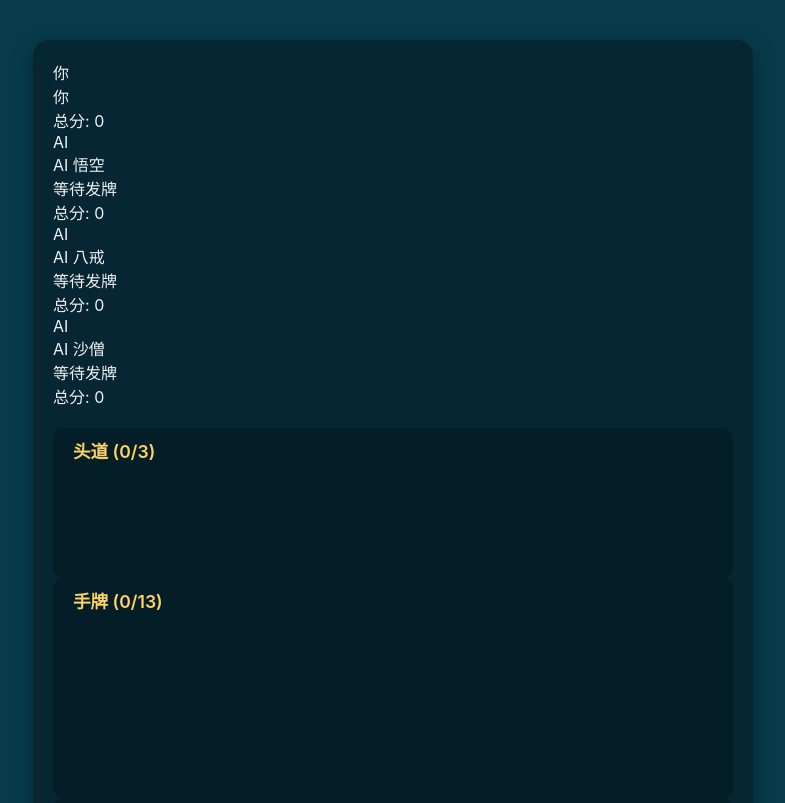
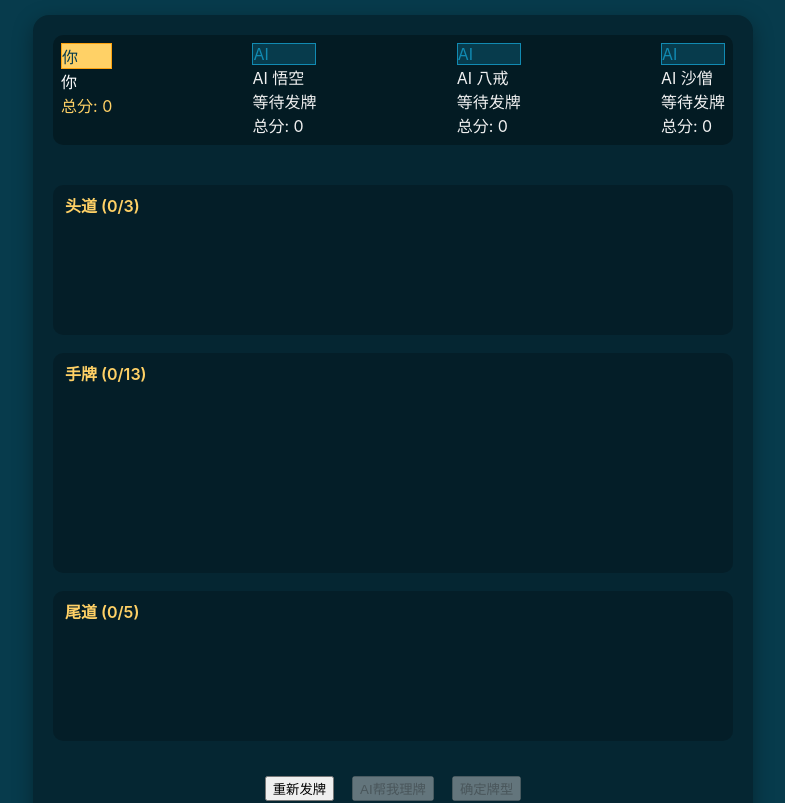
Before and after one commit to wen952555/sss, a React (Create React App) app in the folder frontend/: page / in a window 1280 px wide. Shown: the top 803 px of the page, without its empty margins (247-1032 px from the left). Built offline with nearby package versions, Linux system fonts and the light colour scheme.

Commit message:
Update App.css

```diff
--- a/frontend/src/App.css
+++ b/frontend/src/App.css
@@ -1,207 +1,156 @@
 /* frontend/src/App.css */
 
-/* --- 全局与基础布局 (保持不变) --- */
+/* --- 全局与基础布局 --- */
 body { font-family: -apple-system, BlinkMacSystemFont, 'Segoe UI', Roboto, ऑक्सीजन, Ubuntu, Cantarell, 'Fira Sans', 'Droid Sans', 'Helvetica Neue', sans-serif; -webkit-font-smoothing: antialiased; -moz-osx-font-smoothing: grayscale; background-color: #073b4c; color: #f1f1f1; margin: 0; padding: 0; box-sizing: border-box; }
 *, *::before, *::after { box-sizing: inherit; }
 .app-container { display: flex; flex-direction: column; align-items: center; width: 100%; min-height: 100vh; padding: 15px; }
 
-/* --- 顶部玩家状态横幅 (保持不变) --- */
-.top-banner-container { /* ... */ }
-/* ... (AIPlayerDisplay 和 HumanPlayerBannerDisplay 的样式保持不变) ... */
+/* --- 顶部玩家状态横幅 (紧凑显示) --- */
+.top-banner-container {
+  display: flex;
+  justify-content: space-between; /* 或 space-around，根据间距喜好 */
+  align-items: stretch;
+  width: 100%;
+  max-width: 900px; /* 调整最大宽度以容纳4个玩家信息 */
+  padding: 8px;
+  margin-bottom: 20px;
+  background-color: rgba(0, 0, 0, 0.3);
+  border-radius: 10px;
+  gap: 8px; /* 玩家信息块之间的间隙 */
+}
+
+/* 通用玩家显示块样式 (用于真人和AI) */
+.player-banner-item { /* 应用于 HumanPlayerInfoBlock 和 AIPlayerDisplay 的外层div */
+  flex: 1 1 23%; /* 尝试让每个块占据大约1/4宽度，并允许收缩和增长 */
+  min-width: 120px; /* 非常小的最小宽度 */
+  max-width: 200px; /* 限制最大宽度，避免过宽 */
+  padding: 8px 10px; /* 减小内边距 */
+  border-radius: 6px;
+  border: 1px solid rgba(255, 255, 255, 0.1);
+  display: flex;
+  flex-direction: column;
+  align-items: center;
+  text-align: center;
+  background-color: rgba(255, 255, 255, 0.05);
+  transition: all 0.3s ease; /* 为状态变化添加过渡 */
+}
+.human-player-banner-item { border-color: #ffd166; }
+.ai-player-display.arranged { border-color: #06d6a0; }
+.ai-player-display.thinking { border-color: #ffd166; animation: pulse-border 1.5s infinite; }
+@keyframes pulse-border { /* ... (保持不变) ... */ }
+
+.player-avatar-banner { width: 30px; height: 30px; border-radius: 50%; display: flex; align-items: center; justify-content: center; font-weight: bold; font-size: 1em; margin-bottom: 5px; }
+.human-player-avatar { background-color: #ffd166; color: #073b4c; border: 1px solid #fca311;}
+.ai-player-avatar { background-color: #073b4c; color: #118ab2; border: 1px solid #118ab2;}
+
+.player-name-banner { font-weight: 500; font-size: 0.9em; color: #e0e0e0; margin-bottom: 2px; white-space: nowrap; overflow: hidden; text-overflow: ellipsis; max-width: 100%;}
+.human-player-name { color: #fff; }
+
+.player-status-banner { font-size: 0.7em; color: #9eadba; margin-bottom: 3px; min-height: 1em; font-style: italic; }
+.ai-player-status { /* 同上 */ }
+
+.player-score-container-banner { margin-top: auto; font-size: 0.8em; width: 100%;}
+.player-total-score-banner, .player-round-score-banner { display: block; padding: 1px 0; margin: 0; white-space: nowrap; }
+.player-total-score-banner { font-weight: bold; font-size:0.85em; }
+.player-round-score-banner { font-size: 0.75em; opacity: 0.7; }
+.human-player-total-score { color: #ffd166; }
+.positive { color: #06d6a0; }
+.negative { color: #ef476f; }
 
 
 /* --- 游戏板与牌道区域 --- */
-.game-board {
-  display: flex;
-  flex-direction: column;
-  gap: 20px; /* 牌道之间的垂直间距 */
-  padding: 20px;
-  background-color: rgba(0, 0, 0, 0.35);
-  border-radius: 16px;
-  box-shadow: 0 6px 20px rgba(0,0,0,0.35);
+.game-board { display: flex; flex-direction: column; gap: 20px; padding: 20px; background-color: rgba(0, 0, 0, 0.35); border-radius: 16px; box-shadow: 0 6px 20px rgba(0,0,0,0.35); width: 100%; max-width: 720px; margin-top: 0; }
+.hand-lanes-container { display: flex; flex-direction: column; gap: 18px; width: 100%; max-width: 680px; margin: 0 auto; }
+.hand-area { background-color: rgba(0, 0, 0, 0.2); padding: 15px; border-radius: 10px; min-height: 150px; display: flex; flex-direction: row; /* 改回row */ gap: 10px; transition: background-color 0.25s ease-in-out, box-shadow 0.25s ease; position: relative; align-items: center; /* 卡牌垂直居中 */ }
+.hand-info-internal { position: absolute; top: 8px; left: 12px; right: 12px; display: flex; justify-content: space-between; align-items: center; pointer-events: none; /* 避免遮挡拖拽 */ z-index: 1;} /* 让文字在卡牌上方 */
+.hand-area-title-internal { color: #ffd166; font-weight: 600; font-size: 1em; margin: 0; }
+.hand-type-display-internal { font-size: 0.9em; color: #f1f1f1; background-color: rgba(0,0,0,0.6); padding: 3px 8px; border-radius: 4px; font-weight: 500; }
+.hand-area.allow-wrapping { flex-wrap: wrap; justify-content: center; min-height: 220px; padding-top: 40px; /* 为绝对定位的文字留空间 */ align-items: flex-start; }
+.hand-area:not(.allow-wrapping) { flex-wrap: nowrap; justify-content: center; padding-top: 40px; /* 也为绝对定位文字留空间 */ }
+.hand-area.droppable-active { background-color: rgba(66, 153, 225, 0.3); }
+
+/* 卡牌样式 - 尺寸保持较大 */
+.card { width: 80px; height: 112px; border-radius: 6px; /* ...其他不变... */ }
+/* ... (CardComponent, Card 拖拽等样式保持不变) ... */
+
+
+/* --- 控制按钮区域 --- */
+.controls { display: flex; justify-content: center; gap: 18px; padding-top: 15px; width: 100%; flex-wrap: wrap; }
+/* ... (GameButton 样式保持不变) ... */
+.game-button.compare-all-button { /* ... */ margin-top: 10px; /* 确保与上方按钮有间隔 */ }
+
+
+/* --- 比牌结果模态框样式 --- */
+.modal-overlay { position: fixed; top: 0; left: 0; right: 0; bottom: 0; background-color: rgba(0, 0, 0, 0.8); display: flex; align-items: center; justify-content: center; z-index: 1000; padding: 15px; }
+.modal-content { background-color: #0c2b35; padding: 20px; border-radius: 12px; box-shadow: 0 8px 25px rgba(0, 0, 0, 0.5); position: relative; width: 100%; max-width: 760px; /* 模态框宽度可以大一些以容纳田字格 */ /* height: auto; */ /* 移除固定高度，让其自适应 */ max-height: 95vh; overflow-y: auto; /* 内容多时才滚动 */ border: 1px solid rgba(255, 255, 255, 0.1); }
+.modal-close-button { /* ... */ }
+.comparison-modal-content h2 { text-align: center; color: #ffd166; margin-top: 0; margin-bottom: 20px; font-size: 1.6em; }
+
+.comparison-grid {
+  display: grid;
+  grid-template-columns: repeat(2, 1fr); /* 严格两列 */
+  grid-auto-rows: minmax(min-content, auto); /* 行高由内容决定，但至少是内容高度 */
+  gap: 15px;
   width: 100%;
-  max-width: 720px; /* 游戏板宽度可以稍大以容纳更大的牌 */
-  margin-top: 25px; /* 与顶部横幅的间距 */
 }
 
-/* 包裹三个牌道区域的容器 - 这个不再需要，hand-area-zone 直接作为子元素 */
-/* .hand-lanes-container { ... } */
+.comparison-cell {
+  background-color: rgba(255, 255, 255, 0.04);
+  padding: 12px;
+  border-radius: 8px;
+  border: 1px solid rgba(255, 255, 255, 0.08);
+  display: flex;
+  flex-direction: column; /* 确保内部元素垂直排列 */
+  min-height: 200px; /* 给单元格一个最小高度，确保对齐，根据内容调整 */
+}
+.comparison-cell.empty { display: flex; align-items: center; justify-content: center; color: #555; font-style: italic; background-color: rgba(0,0,0,0.1); }
+.human-player-cell { border-color: #ffd166; }
+.comparison-cell h4 { color: #e0e0e0; margin-top: 0; margin-bottom: 10px; font-size: 1em; border-bottom: 1px solid rgba(255,255,255,0.08); padding-bottom: 6px; display: flex; justify-content: space-between; flex-wrap: wrap;}
+.human-player-cell h4 { color: #ffd166; }
+.score-summary { font-size: 0.8em; color: #b0bec5; white-space: nowrap; }
+.comparison-hand-row { margin-bottom: 8px; }
+.comparison-hand-row strong { color: #89cff0; /* 牌道名称用更亮的蓝色 */ font-size: 0.8em; display: block; margin-bottom: 4px; }
+.hand-eval-name { color: #f1f1f1; font-weight: normal; } /* 牌型名称 */
 
-/* 单个牌道的整体区域 */
-.hand-area-zone {
-  /* 如果需要每个牌道有外边框或特定背景，可以在这里设置 */
+.mini-cards {
+  display: flex;
+  gap: 3px; /* 小卡牌间距 */
+  flex-wrap: nowrap; /* 确保5张牌在一行 */
+  justify-content: center; /* 居中 */
+  align-items: center;
+  min-height: 45px; /* 至少有小卡牌的高度 */
+  margin-bottom: 5px; /* 与下一行牌道信息的间距 */
 }
 
-/* 牌道内的 Droppable 区域 (实际容纳卡牌和文字的区域) */
-.hand-area {
-  background-color: rgba(0, 0, 0, 0.2); /* 加深一点背景，使其与game-board区分 */
-  padding: 15px; /* 增加内边距，为文字和更大的卡牌提供空间 */
-  border-radius: 10px; /* 更大的圆角 */
-  min-height: 150px; /* 显著增加最小高度 (大卡牌高度 + 文字 + padding) */
-  display: flex;
-  flex-direction: column; /* 主要方向改为垂直：文字信息在上，卡牌在下 */
-  /* 或者 flex-direction: row; align-items: flex-start; 如果希望文字和卡牌左右排列 */
-  gap: 10px; /* 文字信息和卡牌之间的间隙 */
-  transition: background-color 0.25s ease-in-out, box-shadow 0.25s ease;
-  position: relative; /* 如果内部元素需要绝对定位 */
+.comparison-cell .static-card { /* 模态框中的静态卡牌 */
+  width: 32px;  /* 进一步缩小以确保5张能在一行显示，且整体不超宽 */
+  height: 45px; /* 保持比例 */
+  box-shadow: none; /* 移除阴影，更简洁 */
+  border: 1px solid rgba(255,255,255,0.1); /* 加个细边框 */
+  border-radius: 2px;
 }
+.comparison-cell .static-card img { object-fit: fill; /* 尝试fill确保填满，如果SVG比例好 */ }
+.comparison-cell .static-card-placeholder { width: 32px; height: 45px; font-size: 10px; }
+.comparison-cell .image-error-text { font-size: 8px; }
 
-/* 文字信息容器 (在 hand-area 内部) */
-.hand-info-internal {
-  display: flex;
-  justify-content: space-between; /* 标题居左，牌型居右 */
-  align-items: center;
-  width: 100%;
-  /* margin-bottom: 10px; */ /* 这个间隙由 hand-area 的 gap 控制 */
-  padding: 0 5px; /* 轻微内边距 */
-}
-
-.hand-area-title-internal { /* 牌道标题，如 "头道 (3/3)" */
-  color: #ffd166;
-  font-weight: 600;
-  font-size: 1.1em;
-  margin: 0;
-}
-
-.hand-type-display-internal { /* 牌型名称，如 "乌龙" */
-  font-size: 1em; /* 增大牌型字号 */
-  color: #f1f1f1;
-  background-color: rgba(0,0,0,0.5);
-  padding: 4px 10px;
-  border-radius: 5px;
-  font-weight: 500;
-}
-
-/* 卡牌容器 (如果需要一个专门的容器来应用flex换行等) */
-/* .cards-container-internal {
-    display: flex;
-    flex-wrap: nowrap; // 默认不换行
-    justify-content: center;
-    align-items: center;
-    gap: 8px;
-    width: 100%;
-} */
-
-/* 如果 hand-area 的 flex-direction 是 column, 卡牌会自然占据剩余宽度 */
-/* 如果 hand-area 是 row, 那么卡牌会和 hand-info-internal 并列 */
-/* 我们这里假设 hand-area 是 column，然后卡牌在其内部再用 flex row 排列 */
-/* 所以，直接对 .hand-area 的子元素（即卡牌）应用 flex 规则 */
-.hand-area > .card, /* 直接子元素卡牌 */
-.hand-area > div[data-rbd-placeholder-context-id] { /* dnd 的 placeholder */
-  /* 这个选择器可能不够通用，如果卡牌被包裹在其他div里，需要调整 */
-}
-
-/* 对于 .hand-area.allow-wrapping (手牌区)，我们需要让内部的卡牌换行 */
-.hand-area.allow-wrapping {
-  /* flex-direction: column; */ /* 保持 column，让 hand-info-internal 在上方 */
-  /* 然后让内部的卡牌自己换行 */
-  /* 这意味着卡牌不能直接是 .hand-area 的子元素来实现换行，需要一个包裹层 */
-  /* 或者 .hand-area 本身作为卡牌的 flex 容器，文字用绝对定位 */
-
-  /* 方案：让 .hand-area 整体是 flex-wrap: wrap 来排列卡牌，文字信息用绝对定位 */
-  flex-direction: row; /* 改回 row，让卡牌可以横向排列和换行 */
-  flex-wrap: wrap;
-  justify-content: center; /* 或 flex-start */
-  align-items: flex-start; /* 卡牌从顶部开始 */
-  min-height: 220px; /* 至少两行大卡牌的高度 */
-  padding-top: 45px; /* 为绝对定位的文字信息留出空间 */
-  position: relative; /* 确保 hand-info-internal 可以相对于它定位 */
-}
-
-.hand-area.allow-wrapping .hand-info-internal { /* 手牌区文字信息绝对定位到顶部 */
-  position: absolute;
-  top: 10px;
-  left: 15px;
-  right: 15px;
-  /* display: flex; justify-content: space-between; align-items: center; */ /* 已有 */
-  z-index: 1; /* 确保在卡牌之上，如果卡牌也有z-index */
-}
-/* 如果手牌区也希望文字和卡牌用flex column，则 hand-area.allow-wrapping 保持 column，
-   然后内部需要一个 .cards-wrapper 来做 flex-row 和 flex-wrap */
-
-
-.hand-area:not(.allow-wrapping) { /* 头道、尾道、中道 (非手牌时) */
-  /* flex-direction: column; */ /* 保持 column */
-  /* 内部卡牌容器需要横向排列不换行 */
-  /* 或者 .hand-area 是 row，然后 justify-content: center */
-  flex-direction: row; /* 改为 row，让文字和卡牌都在一行里，或文字绝对定位 */
-  justify-content: center;
-  align-items: center; /* 卡牌和文字垂直居中 */
-  flex-wrap: nowrap;
-  padding-top: 15px; /* 恢复正常padding */
-}
-.hand-area:not(.allow-wrapping) .hand-info-internal {
-  position: absolute; /* 固定道文字也用绝对定位 */
-  top: 10px;
-  left: 15px;
-  right: 15px;
-  /* 或者使用 order 属性，如果 hand-area 是 flex: row */
-  /* order: -1; margin-right: 15px; */ /* 将文字放在卡牌左边 */
-}
-
-
-.hand-area.droppable-active { background-color: rgba(66, 153, 225, 0.3); box-shadow: inset 0 0 10px rgba(66, 153, 225, 0.2); }
-
-
-/* --- 卡牌样式 (增大尺寸) --- */
-.card {
-  width: 80px;  /* 显著增大卡牌宽度 */
-  height: 112px; /* 保持比例 (80 * 1.4) */
-  border-radius: 6px; /* 匹配更大的尺寸 */
-  /* ... (其他基础 .card 样式保持不变) ... */
-  box-shadow: 3px 3px 8px rgba(0,0,0,0.4);
-  background-color: white;
-  flex-shrink: 0;
-  user-select: none;
-  position: relative;
-  transition: transform 0.2s cubic-bezier(0.22, 0.61, 0.36, 1),
-              box-shadow 0.2s cubic-bezier(0.22, 0.61, 0.36, 1);
-}
-.card:not(.static-card) { cursor: grab; }
-.card img { width: 100%; height: 100%; display: block; object-fit: contain; }
-.card:not(.static-card):hover:not(.dragging) { transform: translateY(-4px) scale(1.05); box-shadow: 4px 6px 12px rgba(0,0,0,0.35); }
-.card:not(.static-card):active, .card.dragging { cursor: grabbing; transform: scale(1.15) rotate(4deg) translateY(-3px); box-shadow: 5px 8px 15px rgba(0,0,0,0.5); z-index: 1000; }
-
-
-/* --- 控制按钮区域 (保持不变) --- */
-.controls { /* ... */ }
-/* ... (GameButton 样式保持不变) ... */
-
-
-/* --- 比牌结果模态框样式 (卡牌尺寸可能需要微调以适应新的主界面卡牌大小) --- */
-.modal-overlay { /* ... */ }
-/* ... (其余模态框相关样式) ... */
-.comparison-cell .static-card { /* 模态框中的卡牌可以保持之前的小尺寸或按比例调整 */
-  width: 42px;
-  height: 59px;
-  /* ... */
-}
+.shoot-info { /* ... (保持不变) ... */ }
+.modal-actions { text-align: center; margin-top: 20px; }
+.modal-actions .game-button { /* ... (可以沿用 .game-button 样式) ... */ }
 
 
 /* --- 响应式调整 --- */
 @media (max-width: 768px) {
-  .game-board { max-width: 95%; padding: 15px; gap: 15px; }
-  .hand-area { padding: 10px; min-height: 120px; /* 根据新卡牌尺寸调整 */ gap: 8px; }
-  .hand-area.allow-wrapping { min-height: 190px; padding-top: 40px; } /* (新卡牌高度*2 + gap) + 文字空间 */
-  .hand-area:not(.allow-wrapping) { padding-top: 10px; }
-  .hand-info-internal { /* 可能需要调整文字和牌型的相对位置/大小 */ }
-  .hand-area-title-internal { font-size: 1em; }
-  .hand-type-display-internal { font-size: 0.9em; padding: 3px 8px;}
-
-  .card {
-    width: 65px;  /* 响应式缩小卡牌 */
-    height: 91px;
-  }
-  /* ... (其他组件的响应式调整) ... */
+  .top-banner-container { flex-direction: row; flex-wrap: wrap; /* 尝试保持一行，允许换行 */ justify-content: center; /* 换行后居中 */ gap: 6px; padding: 8px; max-width: 100%;}
+  .player-banner-item { flex-basis: calc(50% - 4px); /* 一行显示两个 */ min-width: 150px; max-width: none; } /* 允许它们填充空间 */
+  .game-board { max-width: 100%; padding: 12px; gap: 15px; }
+  .card { width: 65px; height: 91px; }
+  .comparison-grid { grid-template-columns: 1fr; } /* 比牌模态框单列 */
+  .comparison-cell .static-card { width: 30px; height: 42px; }
 }
-
 @media (max-width: 480px) {
-  .game-board { padding: 10px; gap: 10px; }
-  .hand-area { min-height: 100px; gap: 5px; }
-  .hand-area.allow-wrapping { min-height: 160px; padding-top: 35px; }
-  .card {
-    width: 50px;
-    height: 70px;
-  }
-  /* ... */
+  .top-banner-container { flex-direction: column; align-items: center; } /* 非常小屏幕上垂直排列 */
+  .player-banner-item { width: 90%; max-width: 300px; }
+  .card { width: 50px; height: 70px; }
+  .hand-area.allow-wrapping { min-height: 120px; } /* (70+7+70)+padding */
+  .comparison-cell .static-card { width: 26px; height: 36px; }
 }
```
